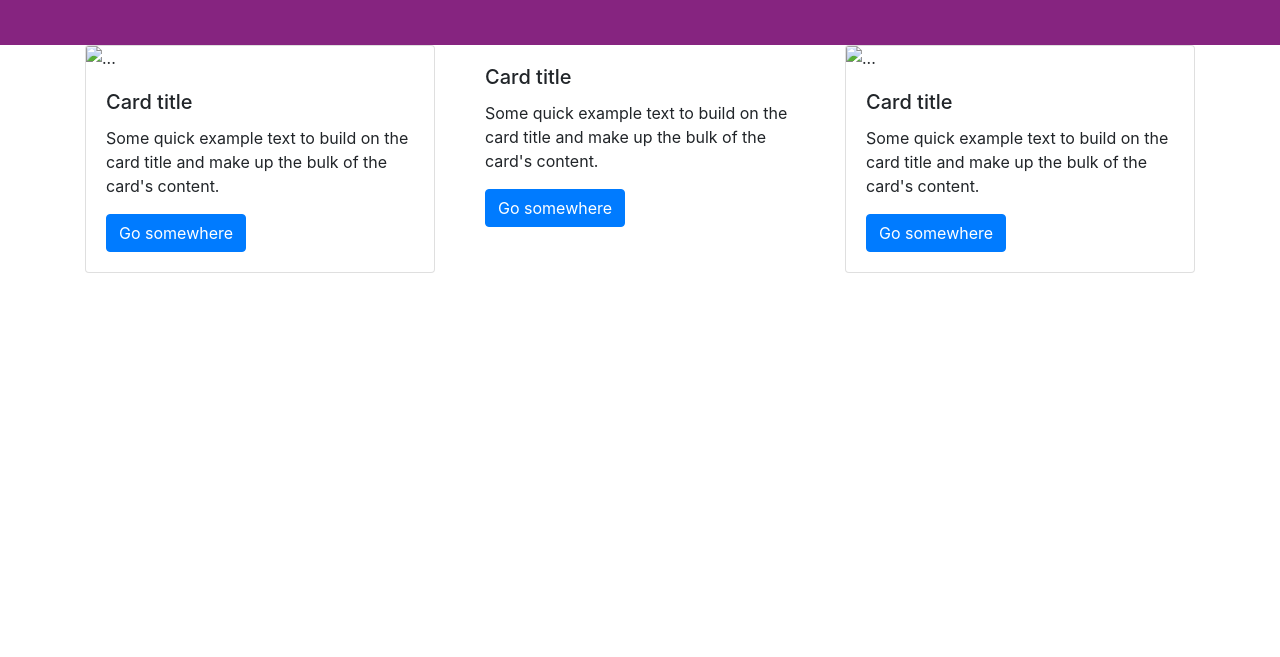
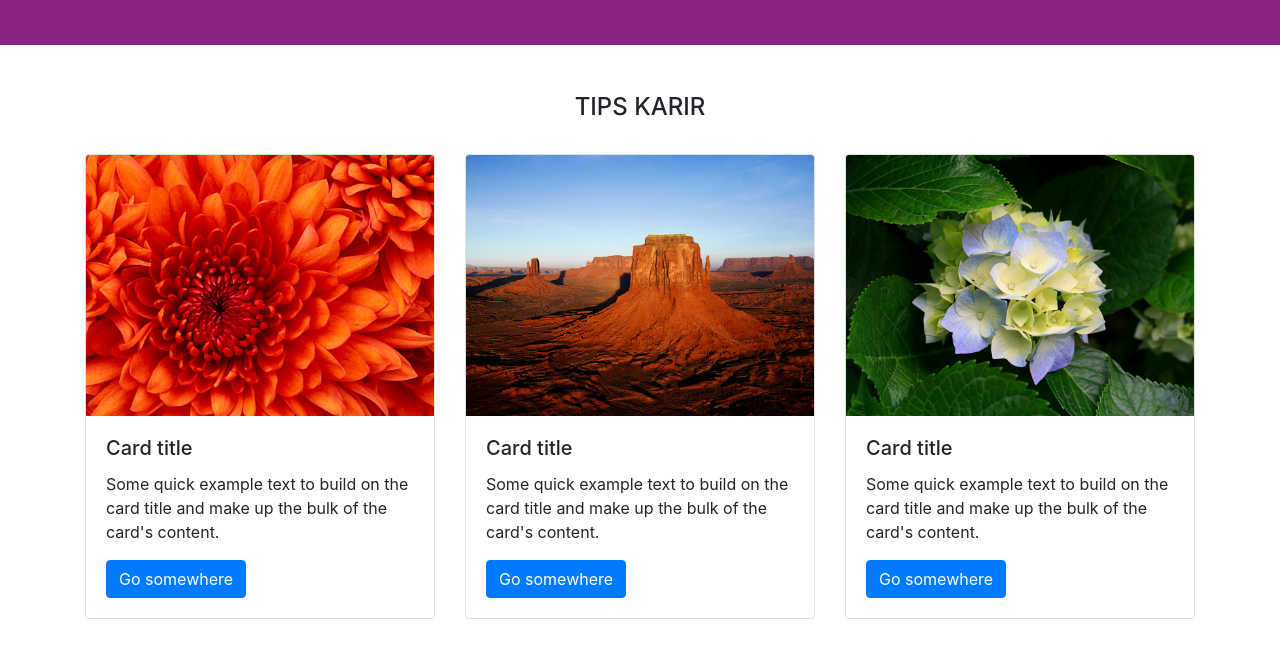
Before and after one commit to zaenalalamsyah1/alumninpu, a plain HTML site: page index.html in a window 1280 px wide. Shown: the part 2110-2767 px from the top of the page. Before the commit the page ends 2383 px from the top, so only its background shows below. Drawn offline with nearby package versions, Linux system fonts and the light colour scheme.

Commit message:
update tips karir

```diff
--- a/index.html
+++ b/index.html
@@ -228,11 +228,16 @@
 <!-- end video dan alumni profile -->
 
 <!-- tips karir -->
-<div class="container">
-  <div class="row">
-    <div class="col">
+<div class="container mt-5">
+  <div class="row mb-4">
+    <div class="col-md text-center">
+      <h4>TIPS KARIR</h4>
+    </div>
+  </div>
+  <div class="row mb-5">
+    <div class="col-md">
       <div class="card">
-        <img src="..." class="card-img-top" alt="...">
+        <img src="assets/img/slide/1.jpg" class="card-img-top" alt="...">
         <div class="card-body">
           <h5 class="card-title">Card title</h5>
           <p class="card-text">Some quick example text to build on the card title and make up the bulk of the card's content.</p>
@@ -240,9 +245,9 @@
         </div>
       </div>
     </div>
-        <div class="col">
-      <div class="card>
-        <img src="..." class="card-img-top" alt="...">
+        <div class="col-md">
+      <div class="card">
+        <img src="assets/img/slide/2.jpg" class="card-img-top" alt="...">
         <div class="card-body">
           <h5 class="card-title">Card title</h5>
           <p class="card-text">Some quick example text to build on the card title and make up the bulk of the card's content.</p>
@@ -250,15 +255,16 @@
         </div>
       </div>
     </div>
-        <div class="col">
+        <div class="col-md">
       <div class="card">
-        <img src="..." class="card-img-top" alt="...">
+        <img src="assets/img/slide/3.jpg" class="card-img-top" alt="...">
         <div class="card-body">
           <h5 class="card-title">Card title</h5>
           <p class="card-text">Some quick example text to build on the card title and make up the bulk of the card's content.</p>
           <a href="#" class="btn btn-primary">Go somewhere</a>
         </div>
       </div>
+    </div>
     </div>
   </div>
 </div>
```
